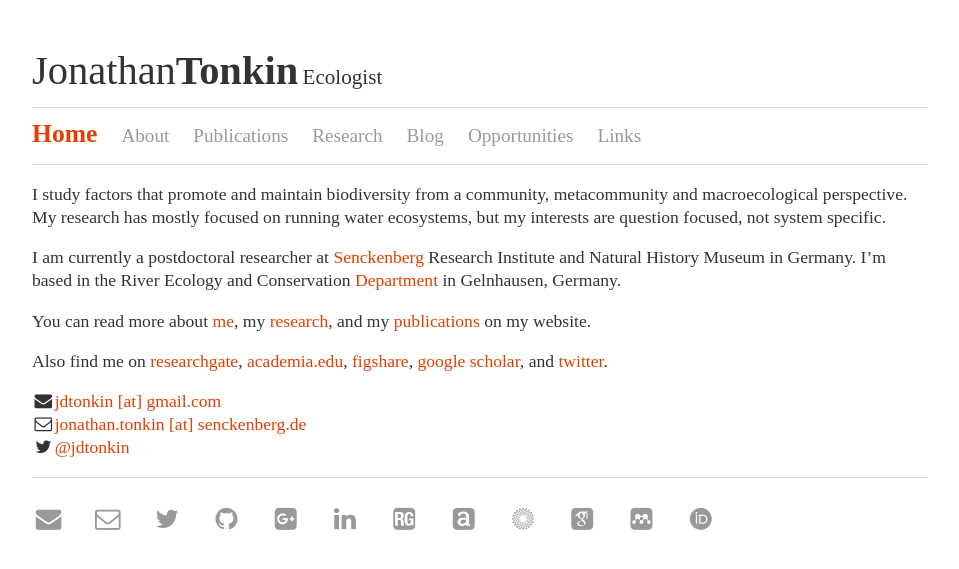
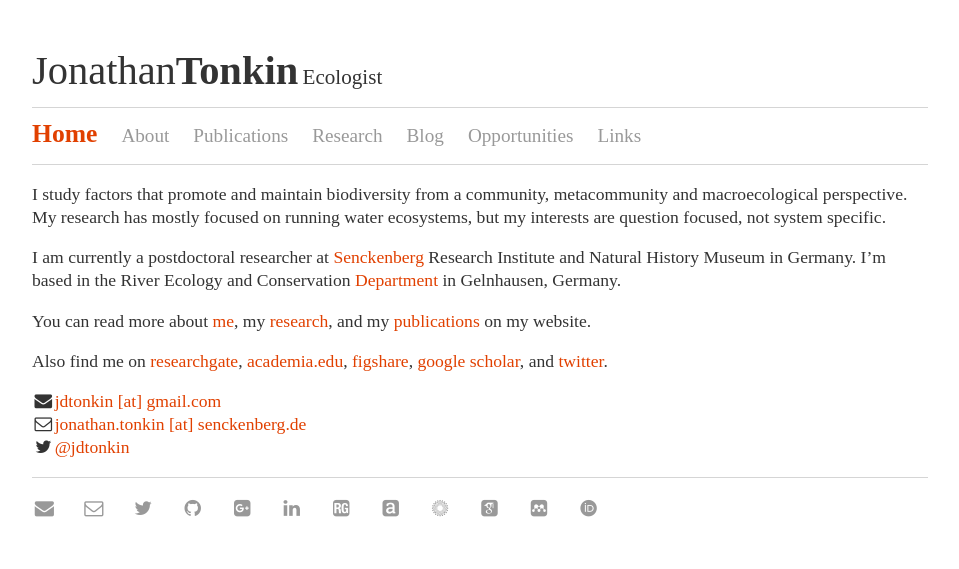
Before and after one commit to jdtonkin/jdtonkin.github.io, a Jekyll site: the page built from index.md, in a window 1280 px wide. Shown: the top 569 px of the page, without its empty margins (160-1119 px from the left). Built offline with Jekyll 4.4.1, drawn with Linux system fonts in a browser that asks for light colours; nearby versions of some CDN libraries; some web fonts are replaced.

Commit message:
Update main.css

```diff
--- a/css/main.css
+++ b/css/main.css
@@ -25,7 +25,7 @@
 nav ul li .activepage a:hover { text-decoration: none; color: #E14000;}
 
 nav { border-top: 1px solid #d5d5d5; border-bottom: 1px solid #d5d5d5; }
-footer { border-top: 1px solid #d5d5d5; font-size: 1.6em; }
+footer { border-top: 1px solid #d5d5d5; font-size: 1.2em; }
 footer a:hover { color: #E14000; }
 
 /* Blog */
```
